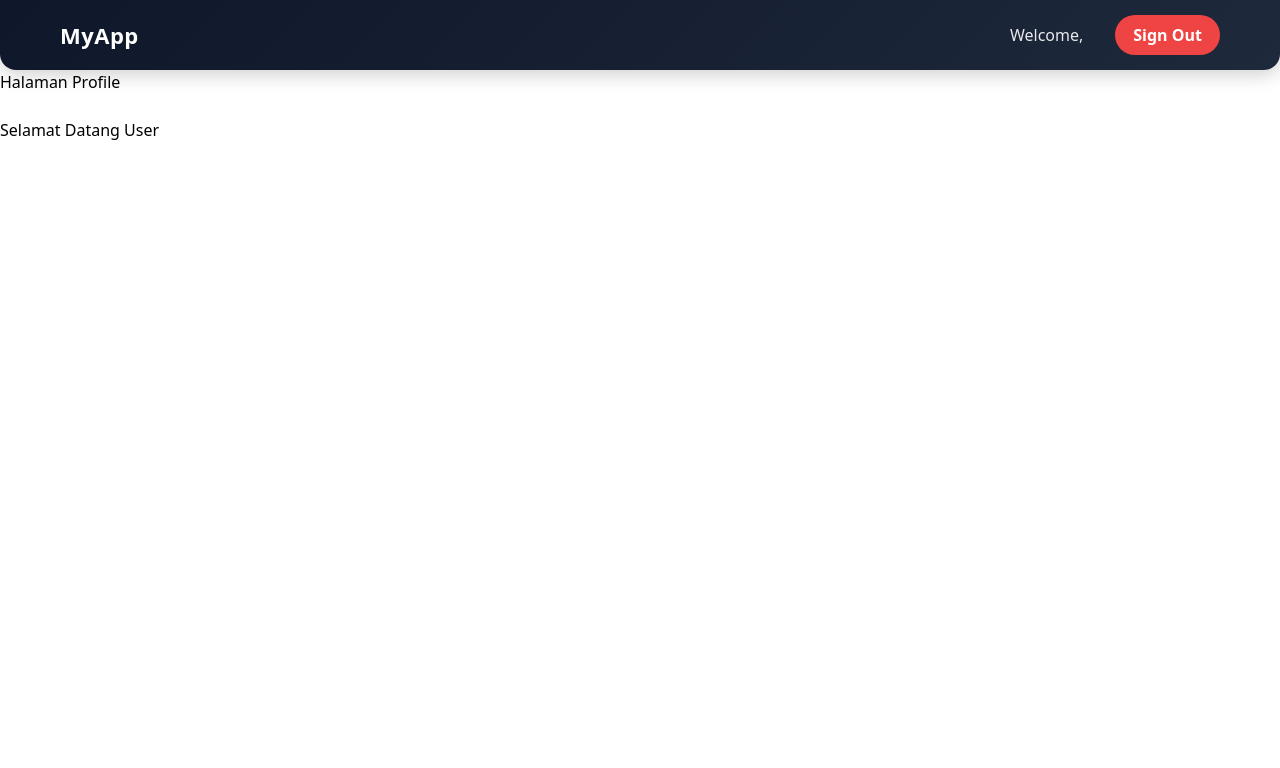
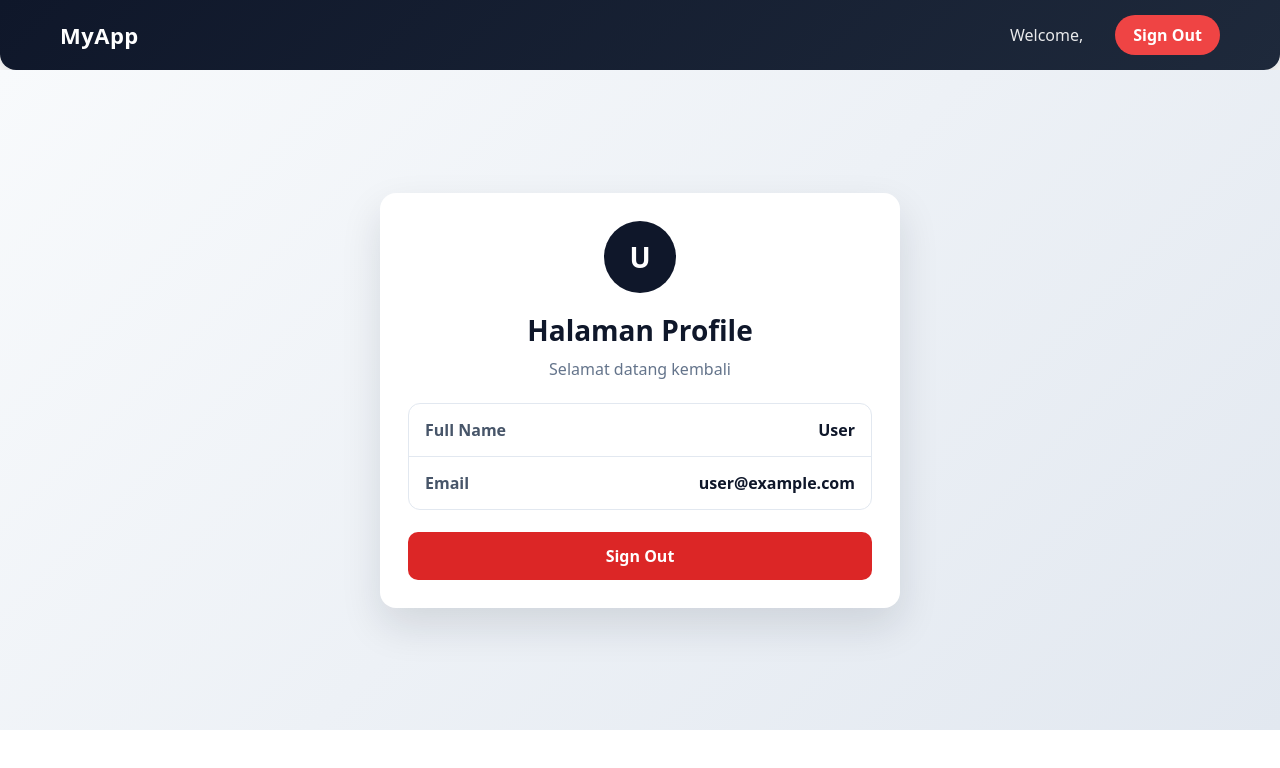
Before and after one commit to dambaskara01/PBF_Sem6, a Next.js app in the folder praktikum/my-app/: page /profile in a window 1280 px wide. Shown: the top 768 px of the page. Built offline with nearby package versions, Linux system fonts and the light colour scheme; no server answers; sample sign-in values are in the browser's storage.

Commit message:
J14_Prak4

```diff
--- a/praktikum/my-app/src/pages/profile/index.tsx
+++ b/praktikum/my-app/src/pages/profile/index.tsx
@@ -1,19 +1,43 @@
 import { GetServerSideProps } from "next";
 import { getServerSession } from "next-auth/next";
+import { signOut } from "next-auth/react";
 import { authOptions } from "@/pages/api/auth/[...nextauth]";
+import styles from "./profile.module.scss";
 
 type ProfileProps = {
   user: {
     fullname?: string | null;
+    email?: string | null;
   };
 };
 
 const HalamanProfile = ({ user }: ProfileProps) => {
+  const initial = user?.fullname?.charAt(0)?.toUpperCase() || "U";
+
   return (
-    <div>
-        <h1>Halaman Profile</h1><br />
-        <h1>Selamat Datang {user?.fullname || "User"}</h1>
-    </div>
+    <section className={styles.profile}>
+      <div className={styles.card}>
+        <div className={styles.avatar}>{initial}</div>
+
+        <h1 className={styles.title}>Halaman Profile</h1>
+        <p className={styles.subtitle}>Selamat datang kembali</p>
+
+        <div className={styles.info}>
+          <div className={styles.row}>
+            <span className={styles.label}>Full Name</span>
+            <span className={styles.value}>{user?.fullname || "User"}</span>
+          </div>
+          <div className={styles.row}>
+            <span className={styles.label}>Email</span>
+            <span className={styles.value}>{user?.email || "-"}</span>
+          </div>
+        </div>
+
+        <button className={styles.button} onClick={() => signOut({ callbackUrl: "/auth/login" })}>
+          Sign Out
+        </button>
+      </div>
+    </section>
   );
 };
 
--- /dev/null
+++ b/praktikum/my-app/src/pages/profile/profile.module.scss
@@ -0,0 +1,101 @@
+.profile {
+  min-height: calc(100vh - 140px);
+  display: flex;
+  align-items: center;
+  justify-content: center;
+  padding: 24px;
+  background: linear-gradient(135deg, #f8fafc 0%, #e2e8f0 100%);
+}
+
+.card {
+  width: 100%;
+  max-width: 520px;
+  background: #ffffff;
+  border-radius: 16px;
+  padding: 28px;
+  box-shadow: 0 18px 40px rgba(15, 23, 42, 0.12);
+}
+
+.avatar {
+  width: 72px;
+  height: 72px;
+  border-radius: 999px;
+  display: grid;
+  place-items: center;
+  background: #0f172a;
+  color: #ffffff;
+  font-size: 28px;
+  font-weight: 700;
+  margin: 0 auto 16px;
+}
+
+.title {
+  text-align: center;
+  font-size: 28px;
+  font-weight: 700;
+  color: #0f172a;
+  margin: 0;
+}
+
+.subtitle {
+  text-align: center;
+  margin-top: 6px;
+  color: #64748b;
+}
+
+.info {
+  margin-top: 22px;
+  border: 1px solid #e2e8f0;
+  border-radius: 12px;
+  overflow: hidden;
+}
+
+.row {
+  display: flex;
+  justify-content: space-between;
+  gap: 16px;
+  padding: 14px 16px;
+}
+
+.row + .row {
+  border-top: 1px solid #e2e8f0;
+}
+
+.label {
+  color: #475569;
+  font-weight: 600;
+}
+
+.value {
+  color: #0f172a;
+  font-weight: 700;
+  text-align: right;
+}
+
+.button {
+  margin-top: 22px;
+  width: 100%;
+  border: 0;
+  border-radius: 10px;
+  padding: 12px 16px;
+  background: #dc2626;
+  color: #ffffff;
+  font-weight: 700;
+  cursor: pointer;
+  transition: transform 0.15s ease, background-color 0.15s ease;
+}
+
+.button:hover {
+  background: #b91c1c;
+  transform: translateY(-1px);
+}
+
+@media (max-width: 640px) {
+  .card {
+    padding: 20px;
+  }
+
+  .title {
+    font-size: 24px;
+  }
+}
```
